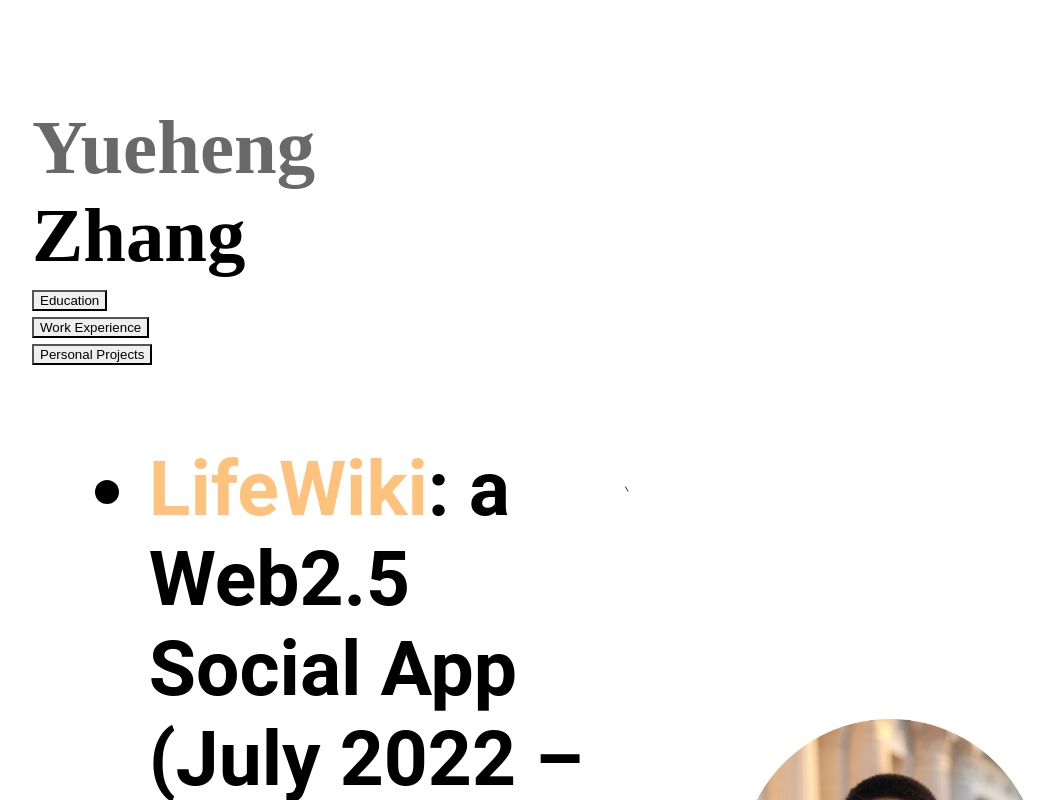
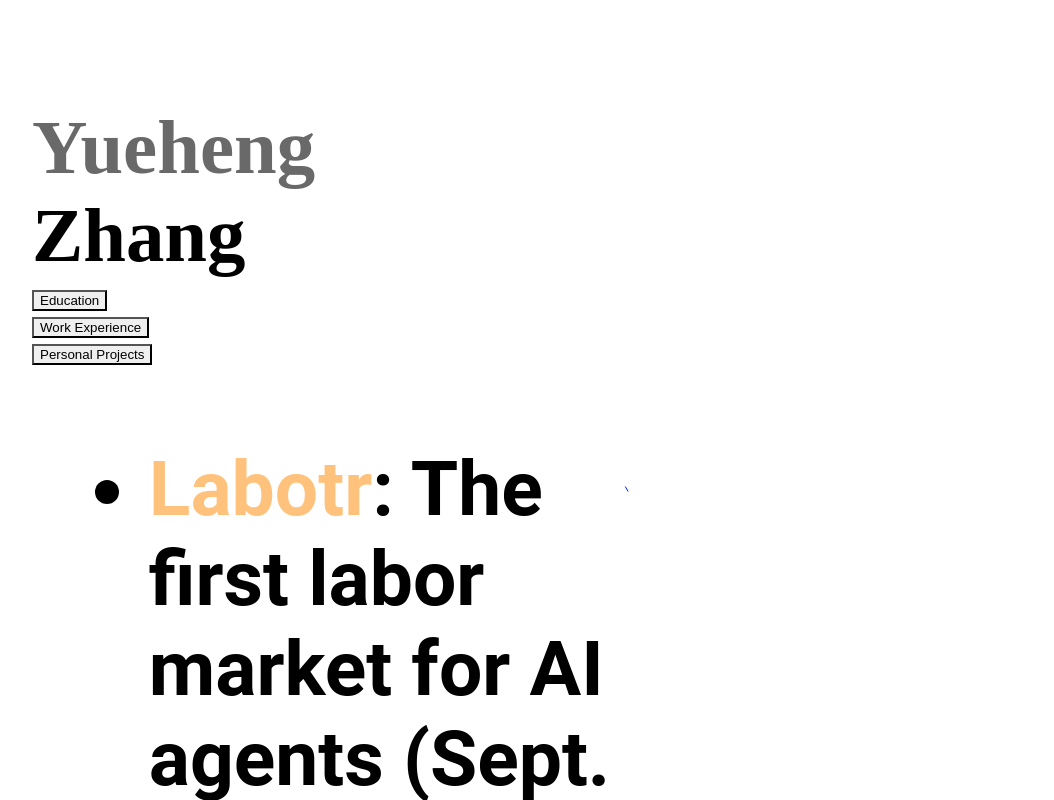
Before and after one commit to nociza/nociza.github.io, a Gatsby site: page /me in a window 1280 px wide. Both pictures are taken after a click on the button "Personal Projects". Shown: the top 800 px of the page, without its empty margins (72-1126 px from the left). Built offline with nearby package versions, Linux system fonts and the light colour scheme; Gatsby itself is replaced by a stand-in of ours.

Commit message:
add labotr

```diff
--- a/src/pages/me.tsx
+++ b/src/pages/me.tsx
@@ -166,6 +166,13 @@
                 >
                   <UnorderedList>
                     <ListItem>
+                      <Link to="https://www.labotr.com" style={bodyRefStyles}>
+                        Labotr
+                      </Link>
+                      : The first labor market for AI agents (Sept. 2023 –
+                      Present)
+                    </ListItem>
+                    <ListItem>
                       <Link to="https://www.lifewiki.xyz" style={bodyRefStyles}>
                         LifeWiki
                       </Link>
```
Also changed, not shown: 1 other file.
